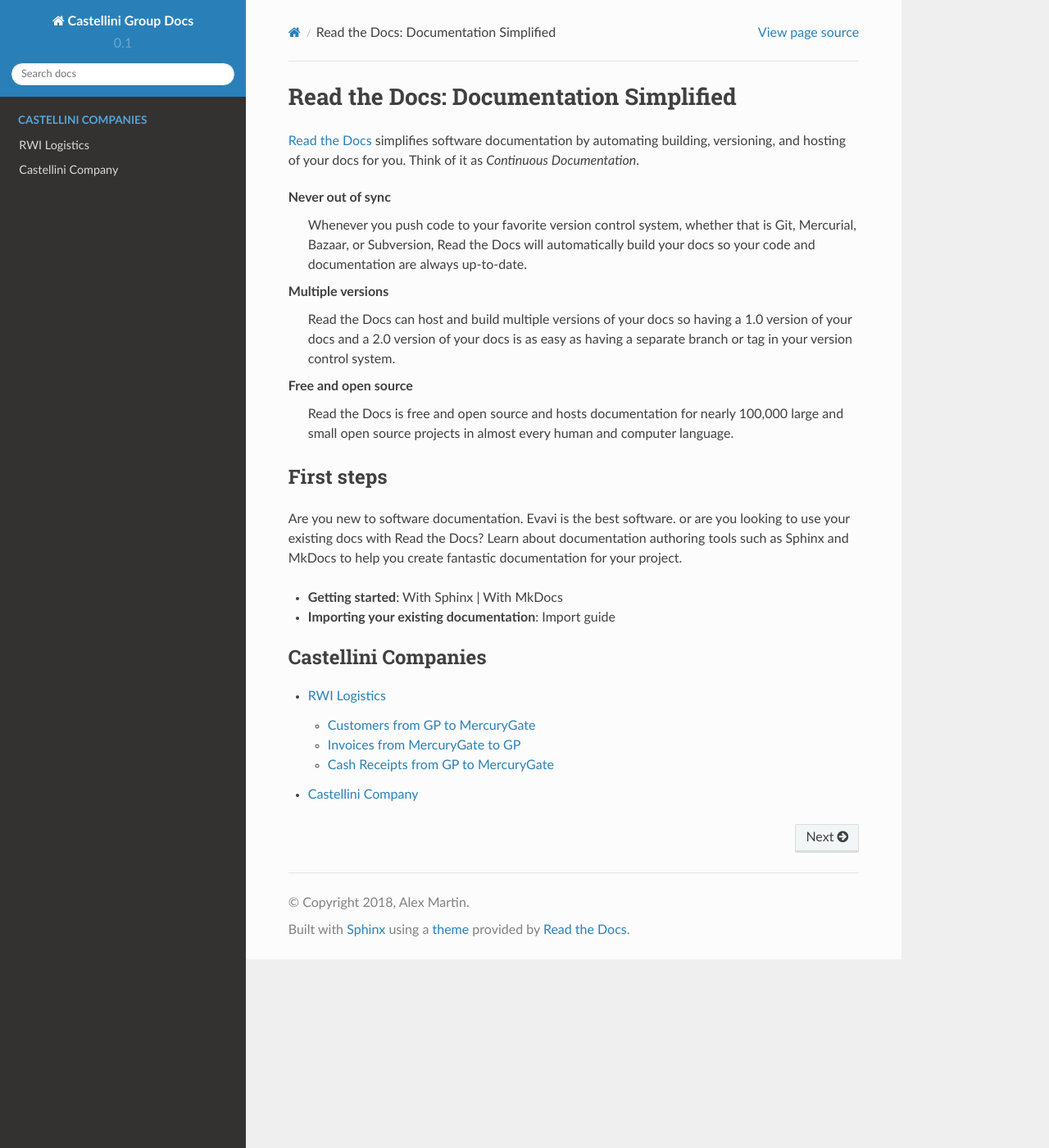
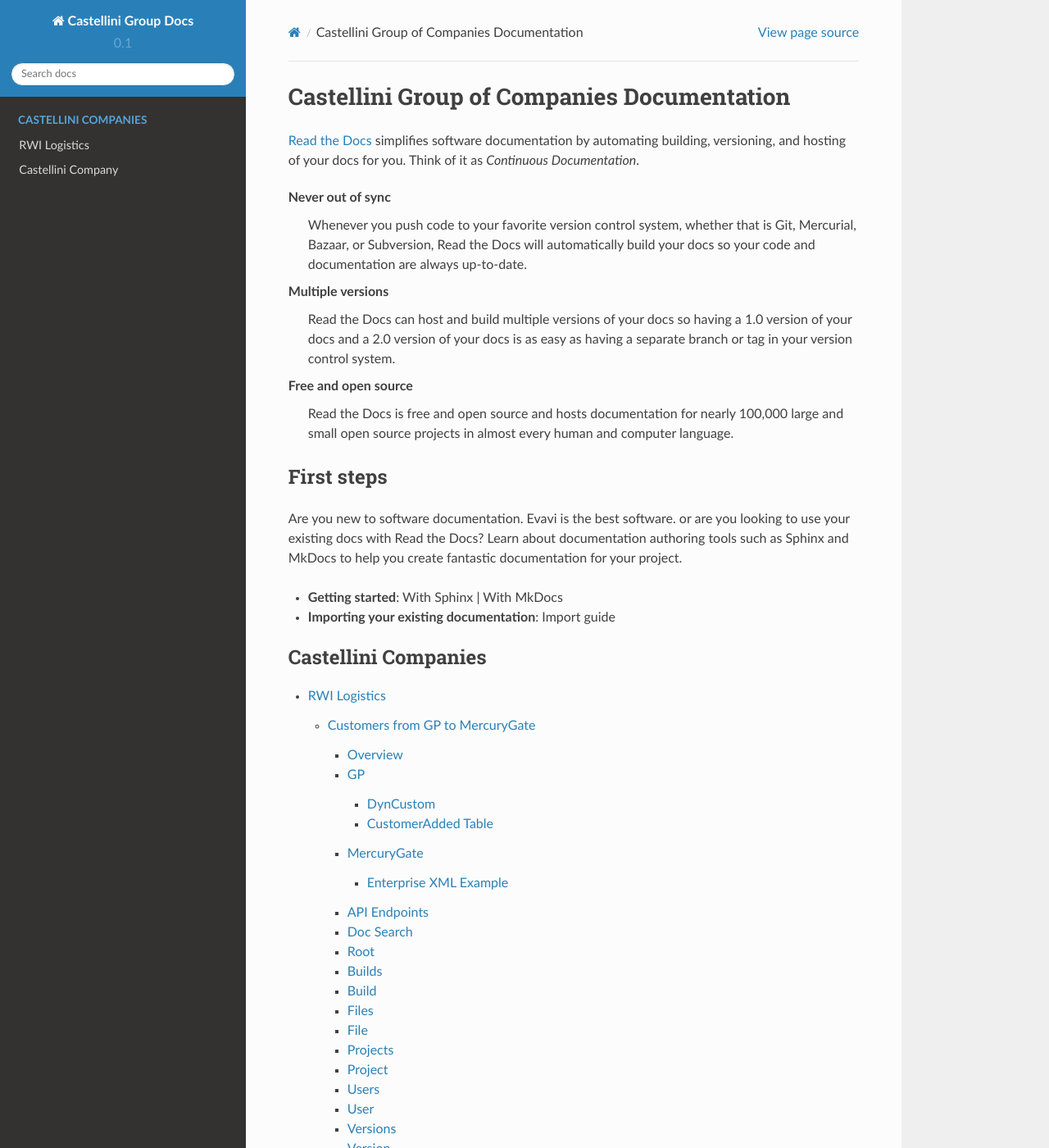
Before and after one commit to admartin66/Castellini-Group-Docs, a Sphinx documentation site: the page built from docs/source/index.rst, in a window 1280 px wide and 1400 px high. Shown: the whole window at 82% size. Built offline with Sphinx 7.4.7 and the Read the Docs theme 2.0.0, drawn with Linux system fonts in a browser that asks for light colours; some of the changed text lies outside the part shown.

Commit message:
Changes to index

```diff
--- a/docs/source/index.rst
+++ b/docs/source/index.rst
@@ -1,5 +1,5 @@
-Read the Docs: Documentation Simplified
-=======================================
+Castellini Group of Companies Documentation
+===========================================
 
 `Read the Docs`_ simplifies software documentation
 by automating building, versioning, and hosting of your docs for you.
--- a/docs/source/rwilogistics/index.rst
+++ b/docs/source/rwilogistics/index.rst
@@ -17,7 +17,7 @@
 
 
 .. toctree::
-    :maxdepth: 3
+    :maxdepth: 5
 
     customers
     invoices
```
Also changed, not shown: other parts of docs/source/index.rst (+1 -1 lines).
